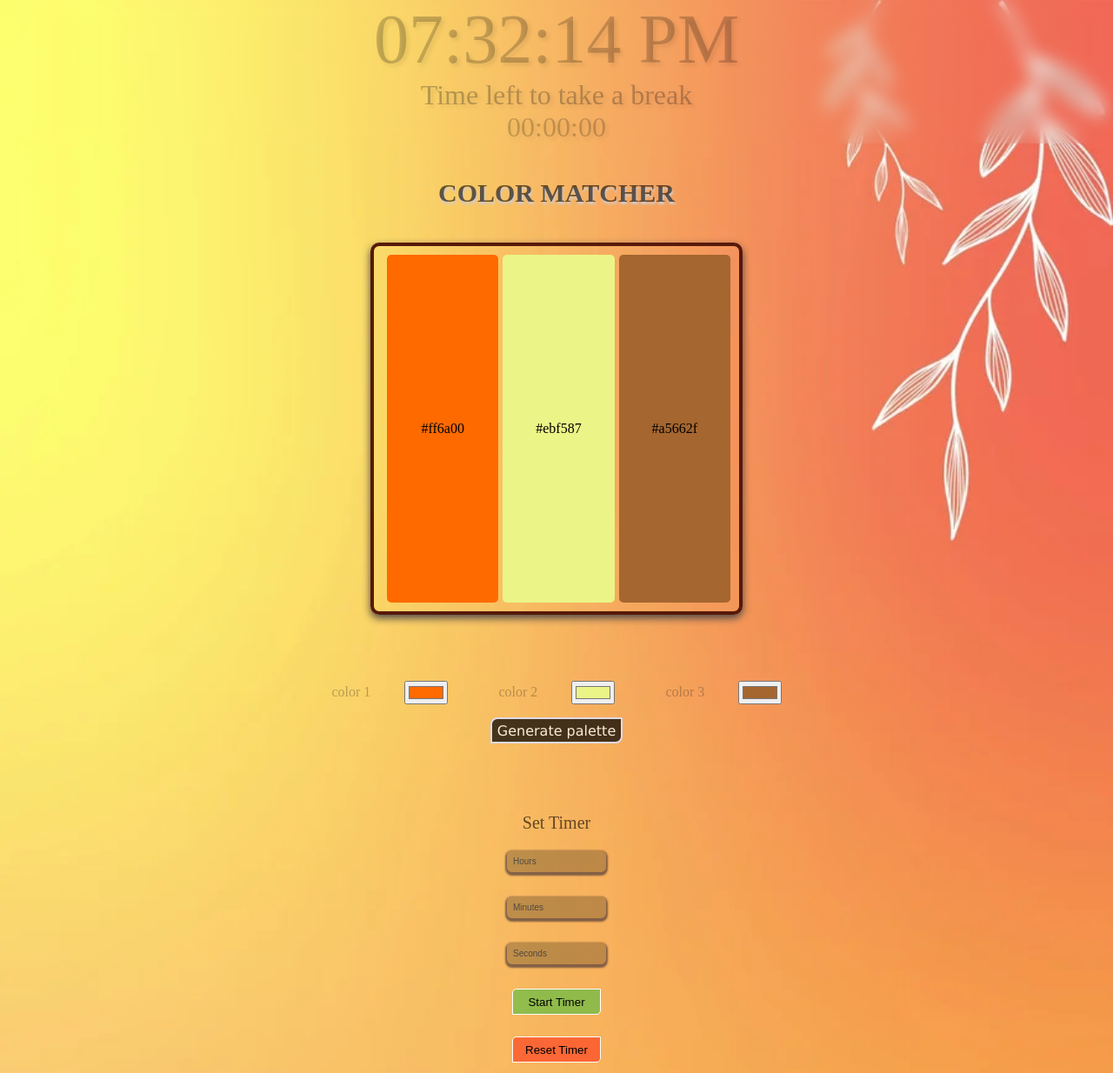
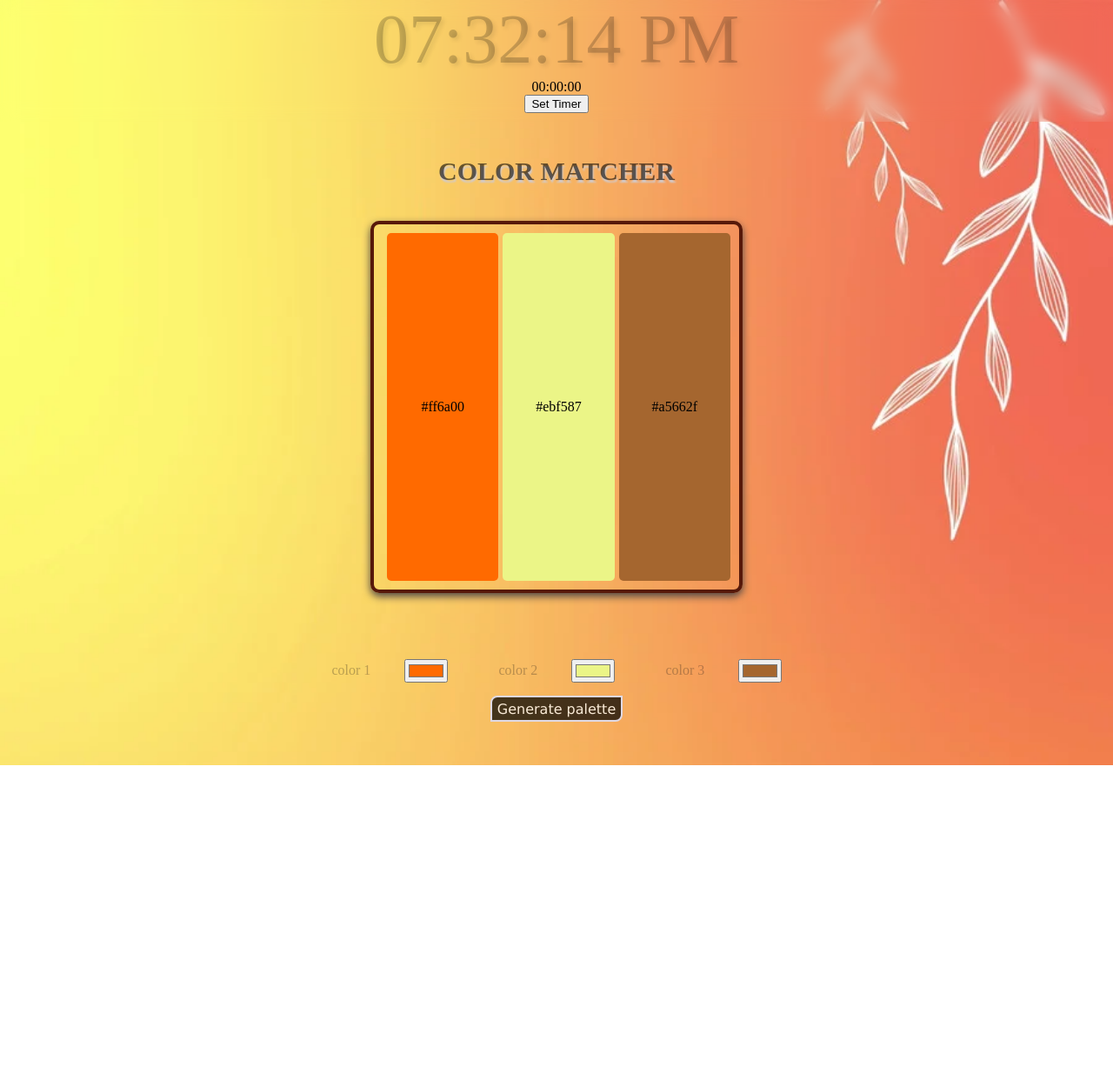
Before and after one commit to Natimu/ColorMatchMaker, a React (Vite) app: page / in a window 1280 px wide. Shown: the whole page at 87% size. After the commit the page ends 880 px from the top, so only its background shows below. Built offline with nearby package versions, Linux system fonts and the light colour scheme.

Commit message:
Timer input changed to dropdown

```diff
--- a/src/colorSelector.jsx
+++ b/src/colorSelector.jsx
@@ -153,9 +153,28 @@ function SelectColor(){
                 <div className="clock-container">
                     <div className="clock" >
                         <span>{formatTime()}</span><br />
+                    </div>
                             <div className="timer">
-                    <label>Time left to take a break</label><br />
-                    <span>{formatCountDown(timer)}</span></div>
+                                <span>{formatCountDown(timer)}</span> <br/>
+                                <button className="timerMenu">Set Timer</button>
+                                <div className="breakTimer">
+                                    <input
+                                        type="number"
+                                        placeholder="Hours"
+                                        value ={hour}
+                                        onChange={(e) => setTimerHour(Number(e.target.value))}/> <br/>
+                                    <input type="number"
+                                        placeholder="Minutes"
+                                        value ={min}
+                                        onChange={(e) => setTimerMin(Number(e.target.value))}/><br />
+                                    <input type="number"
+                                        placeholder="Seconds"
+                                        value ={sec}
+                                        onChange={(e) => setTimerSec(Number(e.target.value))}/><br />
+                                        <button onClick={startTimer}>Start Timer</button> <br />
+                                        <button className="stop" onClick ={resetTimer}>Reset Timer</button>
+
+                        </div>
                     </div>
                 </div>
 
@@ -221,25 +240,7 @@ function SelectColor(){
                 );
         })}
         </div>
-        <div className="breakTimer">
-            <p>Set Timer</p>
-            <input
-                type="number"
-                placeholder="Hours"
-                value ={hour}
-                onChange={(e) => setTimerHour(Number(e.target.value))}/>
-                <br/>
-            <input type="number"
-                placeholder="Minutes"
-                value ={min}
-                onChange={(e) => setTimerMin(Number(e.target.value))}/><br />
-            <input type="number"
-                placeholder="Seconds"
-                value ={sec}
-                onChange={(e) => setTimerSec(Number(e.target.value))}/><br />
-                <button onClick={startTimer}>Start Timer</button> <br />
-                <button className="stop" onClick ={resetTimer}>Reset Timer</button>
-        </div>
+
 
     </div>)
 }
--- a/src/index.css
+++ b/src/index.css
@@ -49,24 +49,35 @@ body{
   border: 4px solid hsl(12, 80%, 19%);
 
 }
+.timer{
+  position: relative;
+  display: inline-block;
+  margin-bottom: 10px;
+}
 .breakTimer{
-  display: flex;
-  flex-direction: column;
-  justify-content: center;
-  align-items: center;
+  display: none;
+  position: absolute;
   margin-top: 10px;
-  margin-bottom: 10px;
-  color: hsla(0, 0%, 0%, 0.669);
-  position: relative;
-  padding-left: 50px;
-  padding-right: 50px;
+  top: 100%;
   color: rgba(46, 30, 11, 0.734);
   font-size: 20px;
   transition: all 1.5s ease;
 }
-.breakTimer:hover{
-  background-color: rgba(0,0,0,0.05);
-  border-radius: 10px;
+.breakTimer{
+  position: relative;
+  background: rgb(225, 225, 225, 0.25);
+  backdrop-filter: blur(100px);
+  -webkit-backdrop-filter:blur(10px);
+  border: 1px solid rgba(225, 225, 225, 0.15);
+  box-shadow: 0 4px 20px rgba(18, 1, 1, 0.84);
+
+  width: 300px;
+  border-radius: 12px;
+  padding: 3px;
+}
+.timer:hover .breakTimer{
+  display: block;
+
 }
 .breakTimer button{
   border-radius: 5px 0px;
```
Lines whose indentation alone changed are shown as unchanged.
